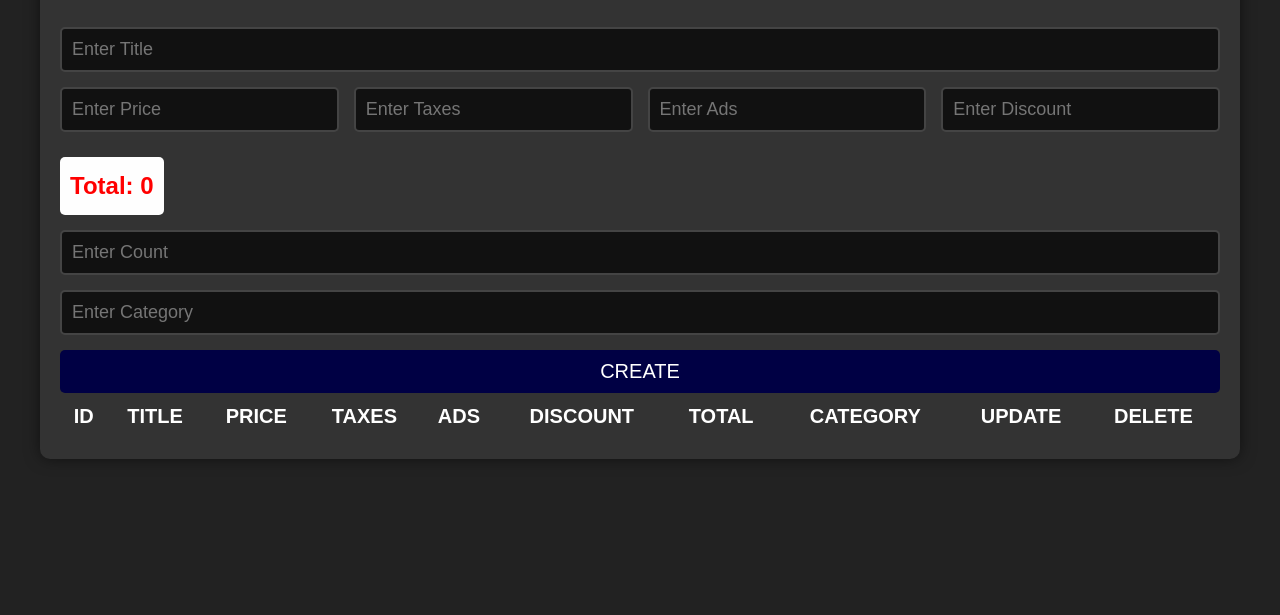
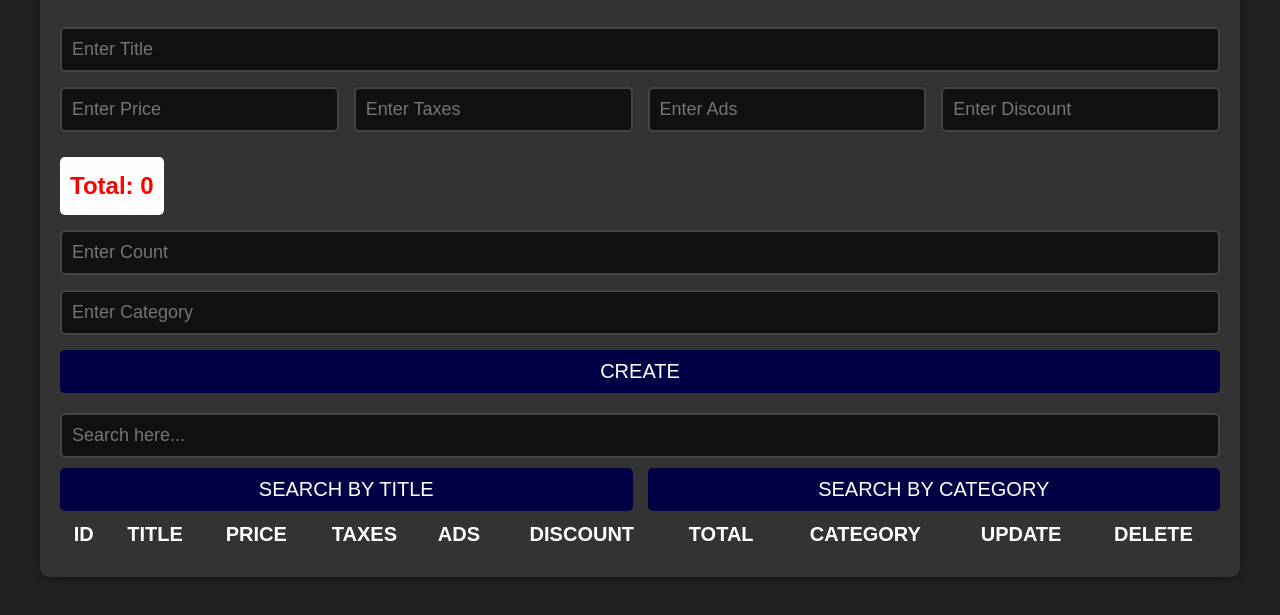
Before and after one commit to Ahmedezz570/CRUD, a plain HTML site: page index.html in a window 1280 px wide. Shown: the part 149-764 px from the top of the page. Drawn offline with Linux system fonts and the light colour scheme.

Commit message:
add search

```diff
--- a/index.html
+++ b/index.html
@@ -30,13 +30,13 @@
             <button id="submit">Create</button>
         </div>
         <div class="outputs">
-            <!-- <div class="searchBlock">
+            <div class="searchBlock">
                 <input type="text" id="search" placeholder="Search here..." />
                 <div class="btnSearch">
                     <button id="searchTitle">Search By Title</button>
                     <button id="searchCategory">Search By Category</button>
                 </div>
-            </div> -->
+            </div>
             <table>
                 <tr>
                     <th>id</th>
```
